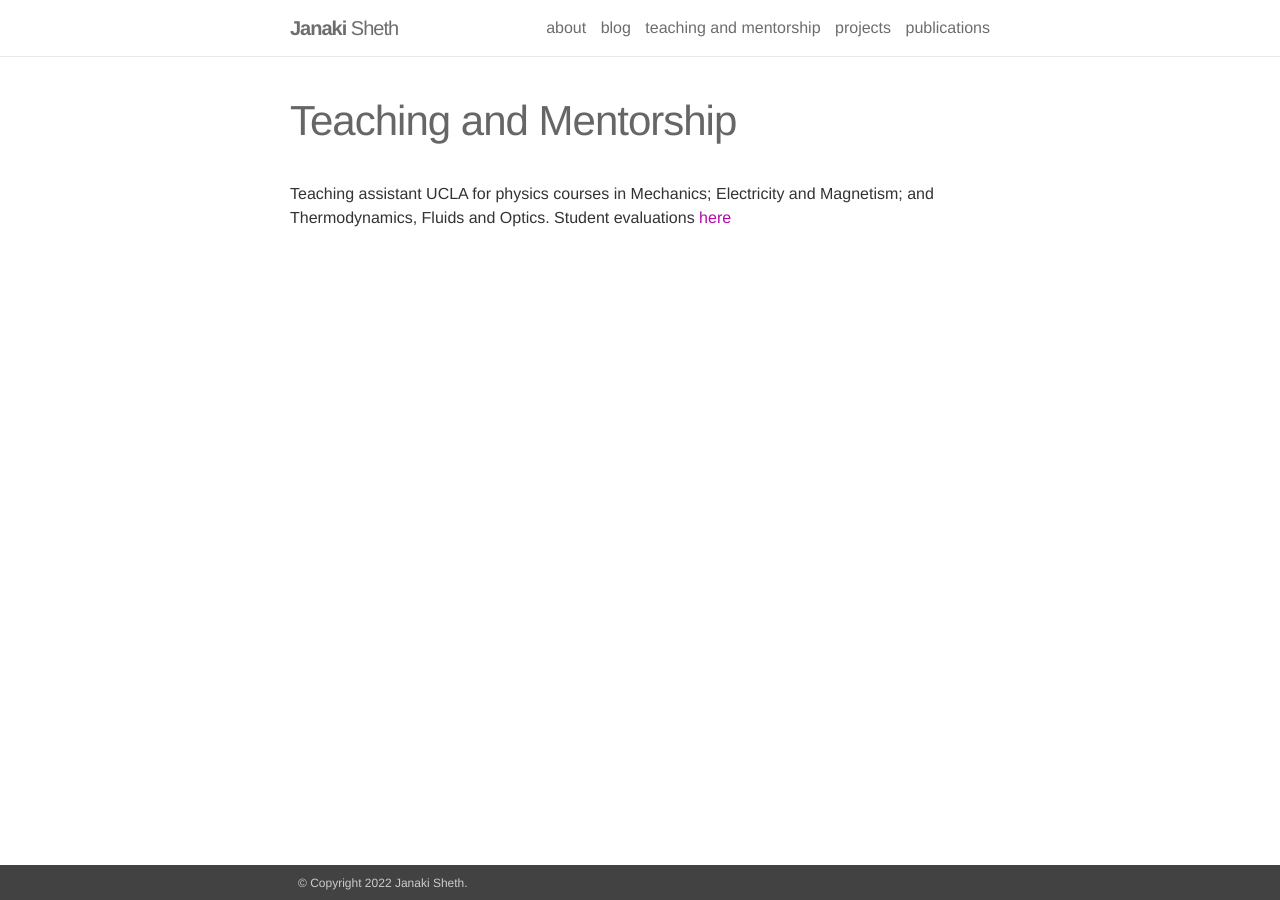
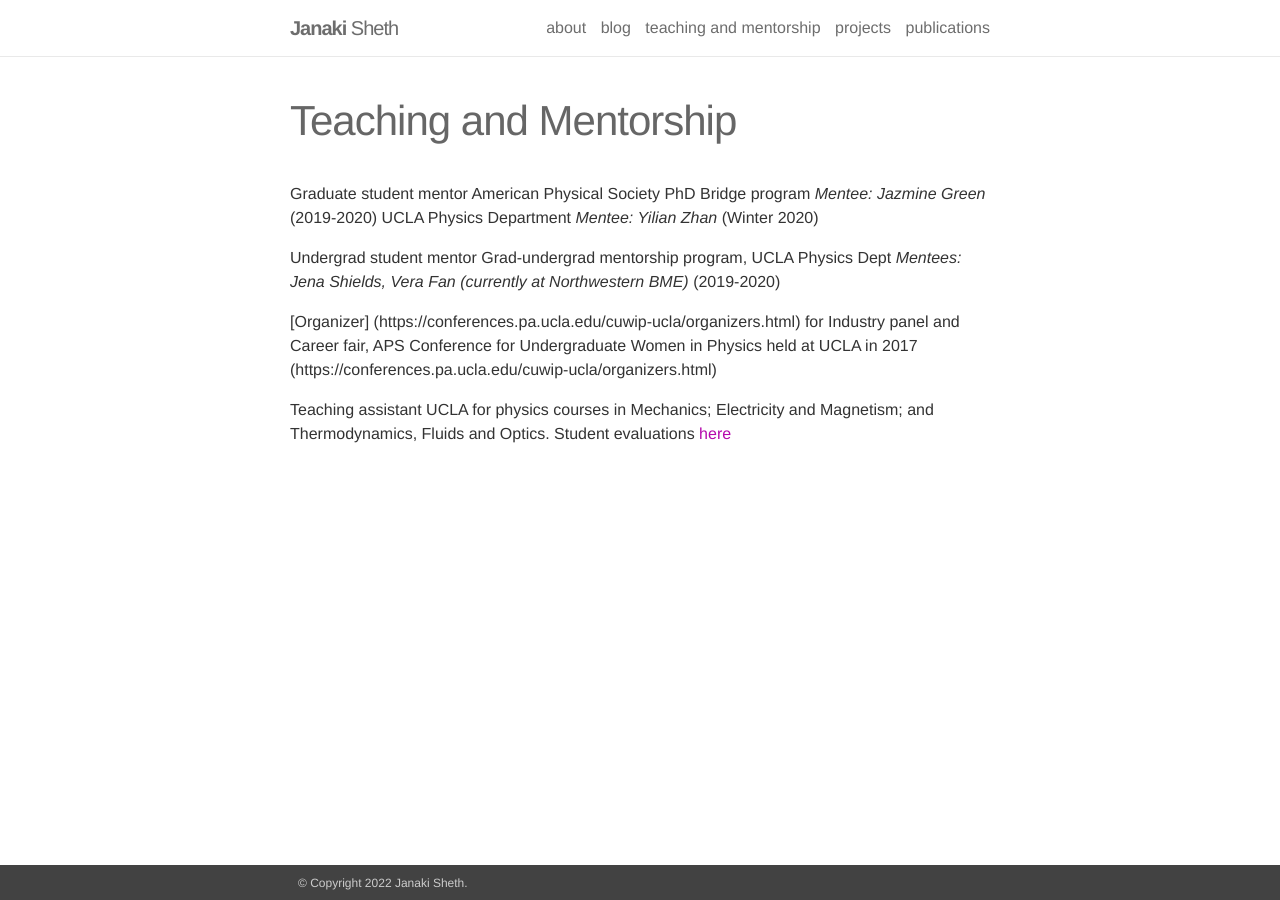
Before and after one commit to JanakiSheth/JanakiSheth.github.io, a Jekyll site: the page built from _pages/outreach.md, in a window 1280 px wide. Built offline with Jekyll 4.4.1, drawn with Linux system fonts in a browser that asks for light colours; nearby versions of some CDN libraries.

Commit message:
Changes to outreach page

```diff
--- a/_pages/outreach.md
+++ b/_pages/outreach.md
@@ -4,6 +4,13 @@ permalink: /outreach/
 title: Teaching and Mentorship
 ---
 
+Graduate student mentor
+American Physical Society PhD Bridge program *Mentee: Jazmine Green* (2019-2020)
+UCLA Physics Department *Mentee: Yilian Zhan* (Winter 2020)
 
+Undergrad student mentor
+Grad-undergrad mentorship program, UCLA Physics Dept *Mentees: Jena Shields, Vera Fan (currently at Northwestern BME)* (2019-2020)
+
+[Organizer] (https://conferences.pa.ucla.edu/cuwip-ucla/organizers.html) for Industry panel and Career fair, APS Conference for Undergraduate Women in Physics held at UCLA in 2017 (https://conferences.pa.ucla.edu/cuwip-ucla/organizers.html)
 
 Teaching assistant UCLA for physics courses in Mechanics; Electricity and Magnetism; and Thermodynamics, Fluids and Optics. Student evaluations [here](https://www.dropbox.com/home/jobSearch?preview=UCLAStudentReviewsCompiled.pdf)
```
